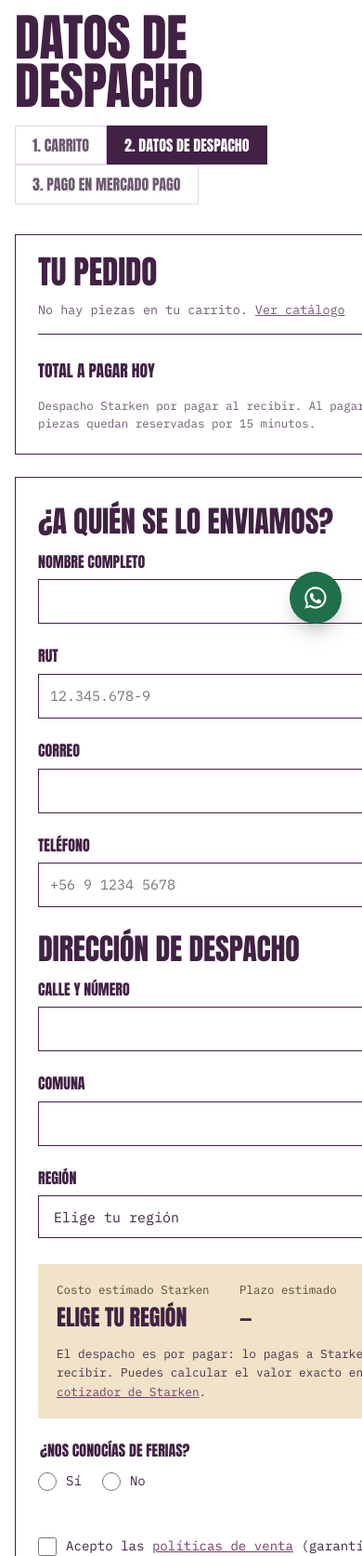
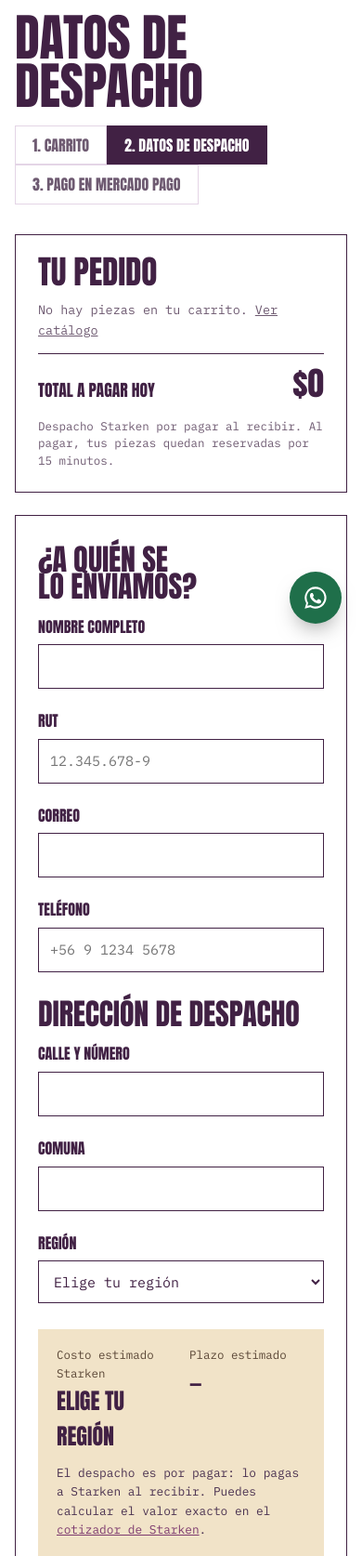
Before and after one commit to ffvela/Mavs-jewels-, a PHP site: page /prototipo/despacho.html in a window 390 px wide; the page is wider, and only the part inside the window is pictured. Shown: the part 151-1825 px from the top of that part at 93% size. Run offline with PHP 8.4, Linux system fonts and the light colour scheme.

Commit message:
fix: evita que los formularios de despacho y contacto desborden en celular
En pantallas angostas los campos mantenían su ancho mínimo y empujaban
la tarjeta fuera de la pantalla (checkout +108 px, contacto +53 px a 375 px).
Se ajusta el ancho de los campos y la columna de la grilla en el sitio PHP
y en el prototipo. Sin cambios en tablet ni escritorio.

Co-Authored-By: Claude Opus 5.5 <noreply@anthropic.com>
Claude-Session: https://claude.ai/code/session_01DJLNGq2LuJofGmWpyvLsVQ

```diff
--- a/prototipo/css/mavs.css
+++ b/prototipo/css/mavs.css
@@ -701,3 +701,7 @@ input[type="radio"], input[type="checkbox"] { width: 20px; height: 20px; accent-
 .mineral h3 { font-size: 1.8rem; margin: 0 0 2px; }
 .mineral p { font-size: .88rem; color: var(--gris); margin: 0; }
 .significados > div { grid-template-columns: 44px 1fr; }
+
+/* Corrección responsiva: evita que los formularios y sus tarjetas desborden en pantallas angostas */
+.campo input, .campo textarea, .campo select { width: 100%; min-width: 0; box-sizing: border-box; }
+@media (max-width: 900px) { .contacto-grid, .carrito-pagina, .despacho-grid { grid-template-columns: minmax(0, 1fr); } }
--- a/public/css/mavs.css
+++ b/public/css/mavs.css
@@ -708,3 +708,7 @@ main > .contenedor > .aviso { margin: 18px auto 0; }
 .opcion-tec { text-decoration: none; }
 .campo .error, .casilla .error, .opciones-radio .error { display: block; }
 .con-error .error { margin-top: 2px; }
+
+/* Corrección responsiva: evita que los formularios y sus tarjetas desborden en pantallas angostas */
+.campo input, .campo textarea, .campo select { width: 100%; min-width: 0; box-sizing: border-box; }
+@media (max-width: 900px) { .contacto-grid, .carrito-pagina, .despacho-grid { grid-template-columns: minmax(0, 1fr); } }
```
